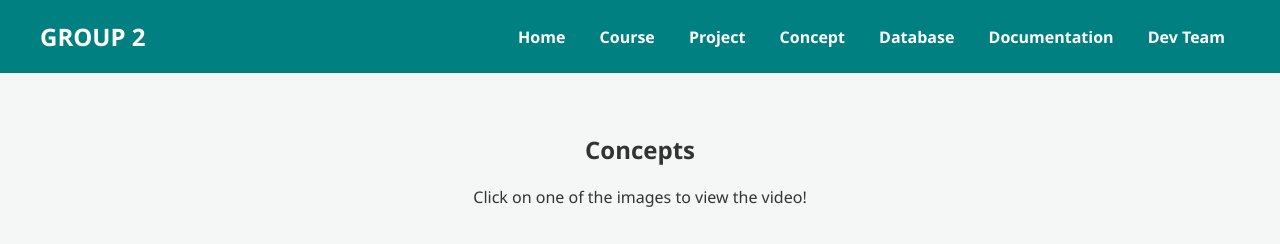
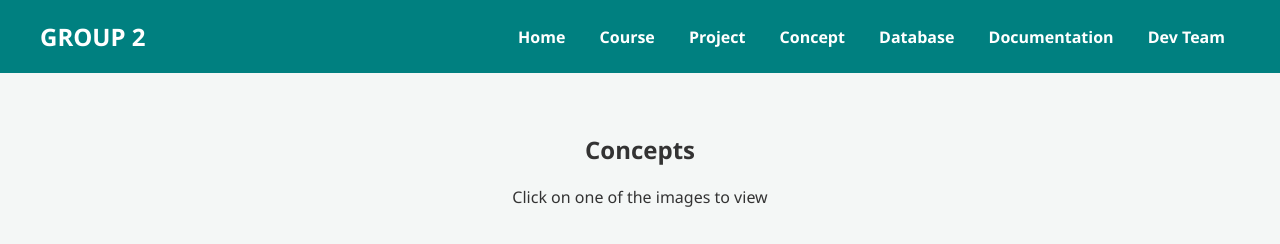
Before and after one commit to 2025162958/Group-FOC, a plain HTML site: page concepts.html in a window 1280 px wide. Shown: the top 244 px of the page. Drawn offline with Linux system fonts and the light colour scheme.

Commit message:
Update concepts.html

```diff
--- a/concepts.html
+++ b/concepts.html
@@ -21,7 +21,7 @@
 
     <main>
         <h2>Concepts</h2>
-        <p>Click on one of the images to view the video!</p>
+        <p>Click on one of the images to view</p>
         <br>
         <a href="https://www.youtube.com/watch?v=dQw4w9WgXcQ" target="_blank">
             <img src="concepts.jpg" alt="Static versus Dynamic Structures Presentation" style="border-radius: 10px; box-shadow: 0 4px 6px rgba(0,0,0,0.1); max-width: 350px;">
```
